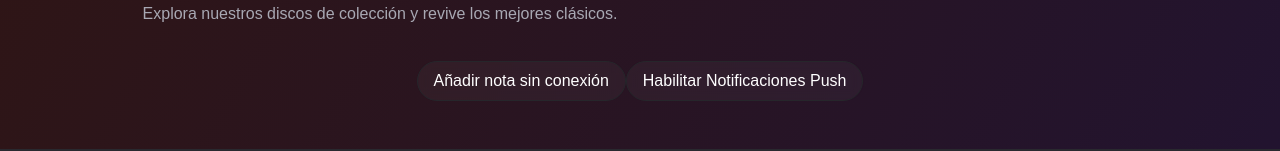
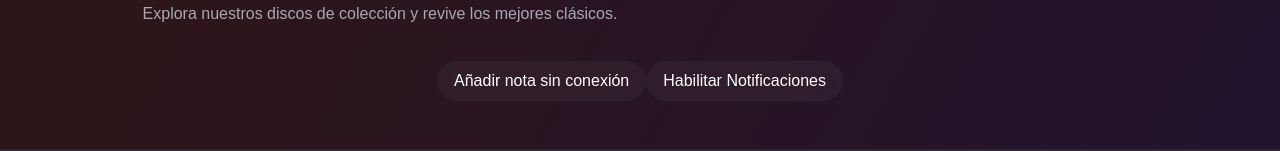
Before and after one commit to Sugeiri58/my-proyect-pwa, a React (Vite) app: page / in a window 1280 px wide. Shown: the part 155-306 px from the top of the page. Built offline with nearby package versions, Linux system fonts and the light colour scheme.

Commit message:
correccion palabra

```diff
--- a/src/App.tsx
+++ b/src/App.tsx
@@ -108,7 +108,7 @@ export default function App() {
 
           {/* Botón para habilitar notificaciones */}
           <button onClick={subscribeToPush} className="btn-ghost" style={{ marginTop: "20px" }}>
-            Habilitar Notificaciones Push
+            Habilitar Notificaciones
           </button>
         </section>
 
```
